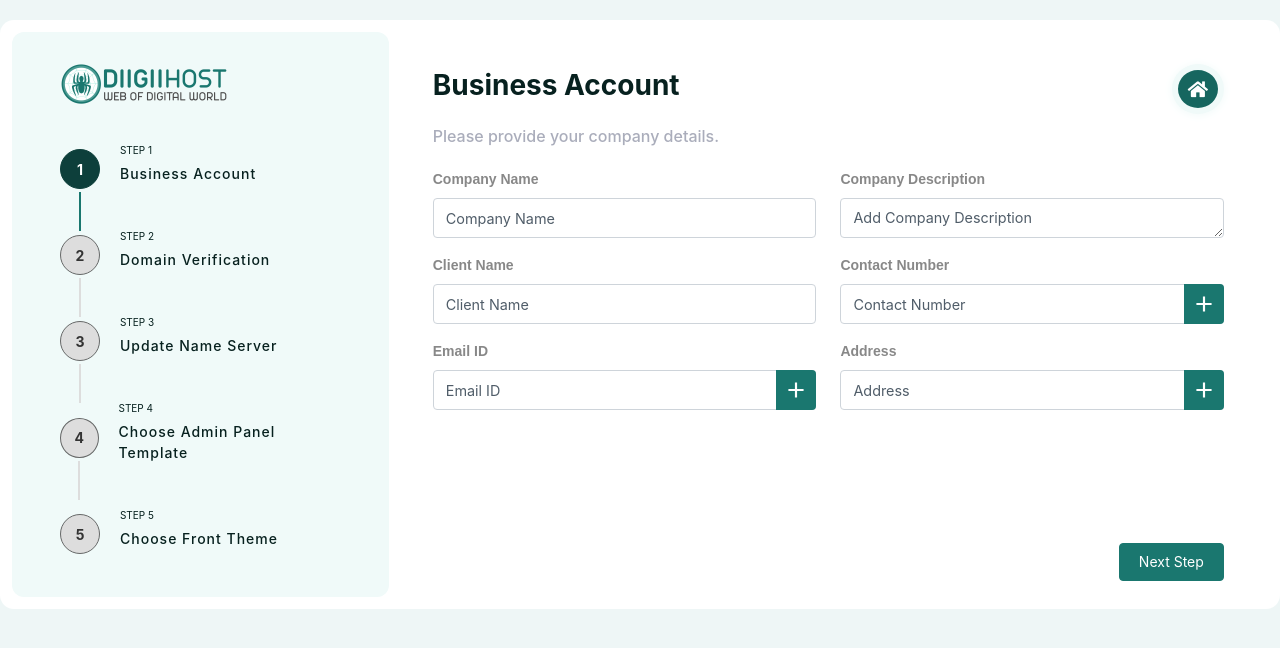
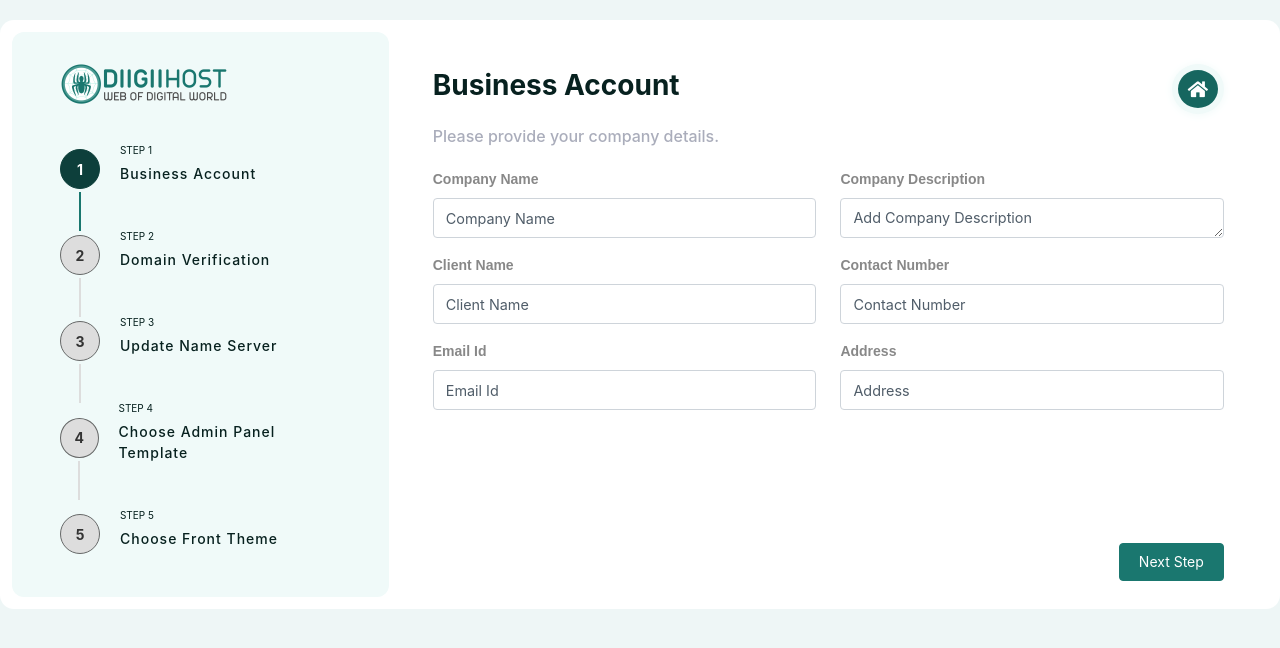
Before and after one commit to devendramali-digihost/dev-admin-panel, a React (Vite) app: page /dev-forms/details-form in a window 1280 px wide. Shown: the top 648 px of the page. Built offline with nearby package versions, Linux system fonts and the light colour scheme; what node-waves would draw is missing.

Commit message:
business form

```diff
--- a/src/views/dev-forms/BusinessAccountForm.jsx
+++ b/src/views/dev-forms/BusinessAccountForm.jsx
@@ -139,7 +139,11 @@ export const BusinessAccountForm = () => {
 
                 {/* Contact Numbers Section */}
                 <Col sm={6}>
-                  <Row className="mb-3">
+                <Form.Group className="mb-3" controlId="ClientName">
+                    <Form.Label>Contact Number</Form.Label>
+                    <Form.Control type="text" placeholder="Contact Number" />
+                  </Form.Group>
+                  {/* <Row className="mb-3">
                     {contactNumbers.map((data, index) => (
                       <Col md={12} key={index}>
                         <Form.Group className="position-relative" controlId={`ContactNumber${index}`}>
@@ -164,12 +168,12 @@ export const BusinessAccountForm = () => {
                         </Form.Group>
                       </Col>
                     ))}
-                  </Row>
+                  </Row> */}
                 </Col>
 
                 {/* Email Id Section */}
                 <Col sm={6}>
-                  <Row className="mb-3">
+                  {/* <Row className="mb-3">
                     {emailIds.map((data, index) => (
                       <Col md={12} key={index}>
                         <Form.Group className="position-relative" controlId={`EmailId${index}`}>
@@ -194,12 +198,16 @@ export const BusinessAccountForm = () => {
                         </Form.Group>
                       </Col>
                     ))}
-                  </Row>
+                  </Row> */}
+                    <Form.Group className="mb-3" controlId="ClientName">
+                    <Form.Label>Email Id</Form.Label>
+                    <Form.Control type="text" placeholder="Email Id" />
+                  </Form.Group>
                 </Col>
 
                 {/* Address Section */}
                 <Col sm={6}>
-                  <Row className="mb-3">
+                  {/* <Row className="mb-3">
                     {addresses.map((data, index) => (
                       <Col md={12} key={index}>
                         <Form.Group className="position-relative" controlId={`Address${index}`}>
@@ -224,7 +232,11 @@ export const BusinessAccountForm = () => {
                         </Form.Group>
                       </Col>
                     ))}
-                  </Row>
+                  </Row> */}
+                    <Form.Group className="mb-3" controlId="ClientName">
+                    <Form.Label>Address</Form.Label>
+                    <Form.Control type="text" placeholder="Address" />
+                  </Form.Group>
                 </Col>
               </Row>
             </Form>
```
